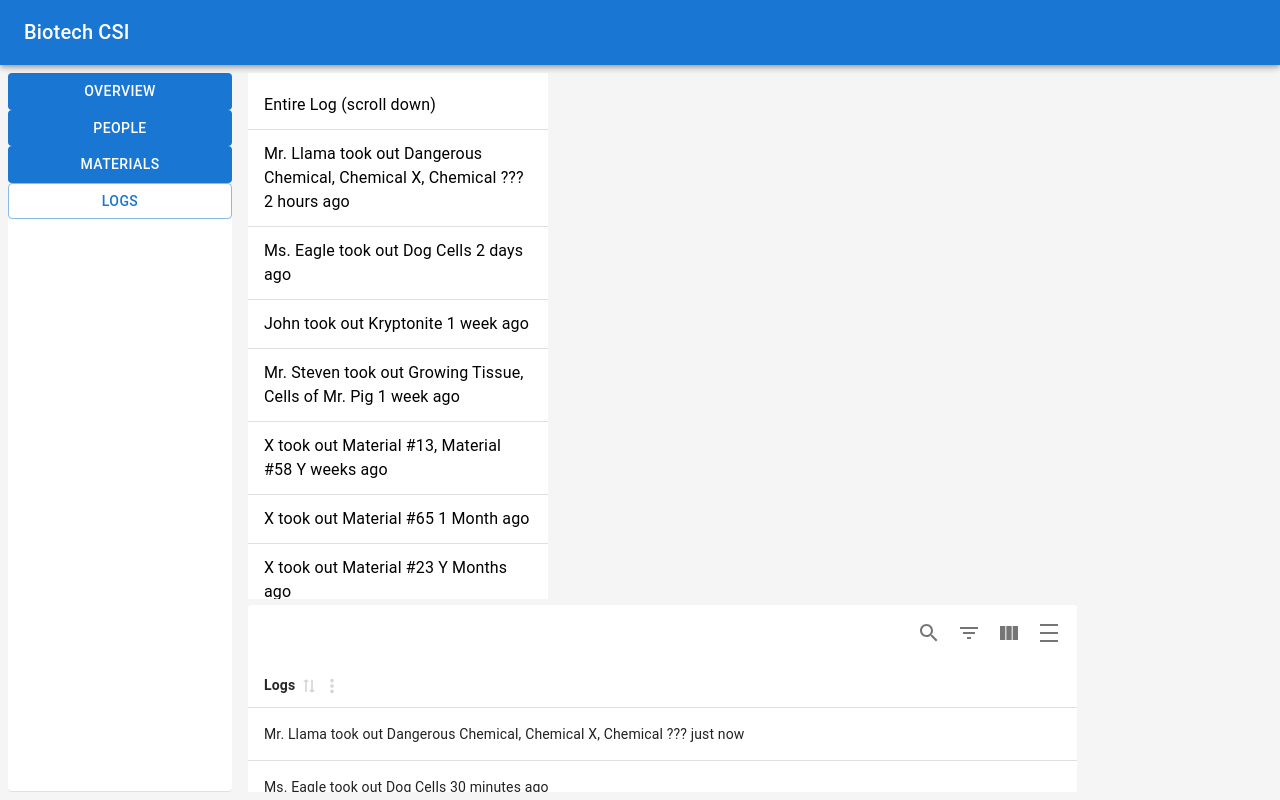
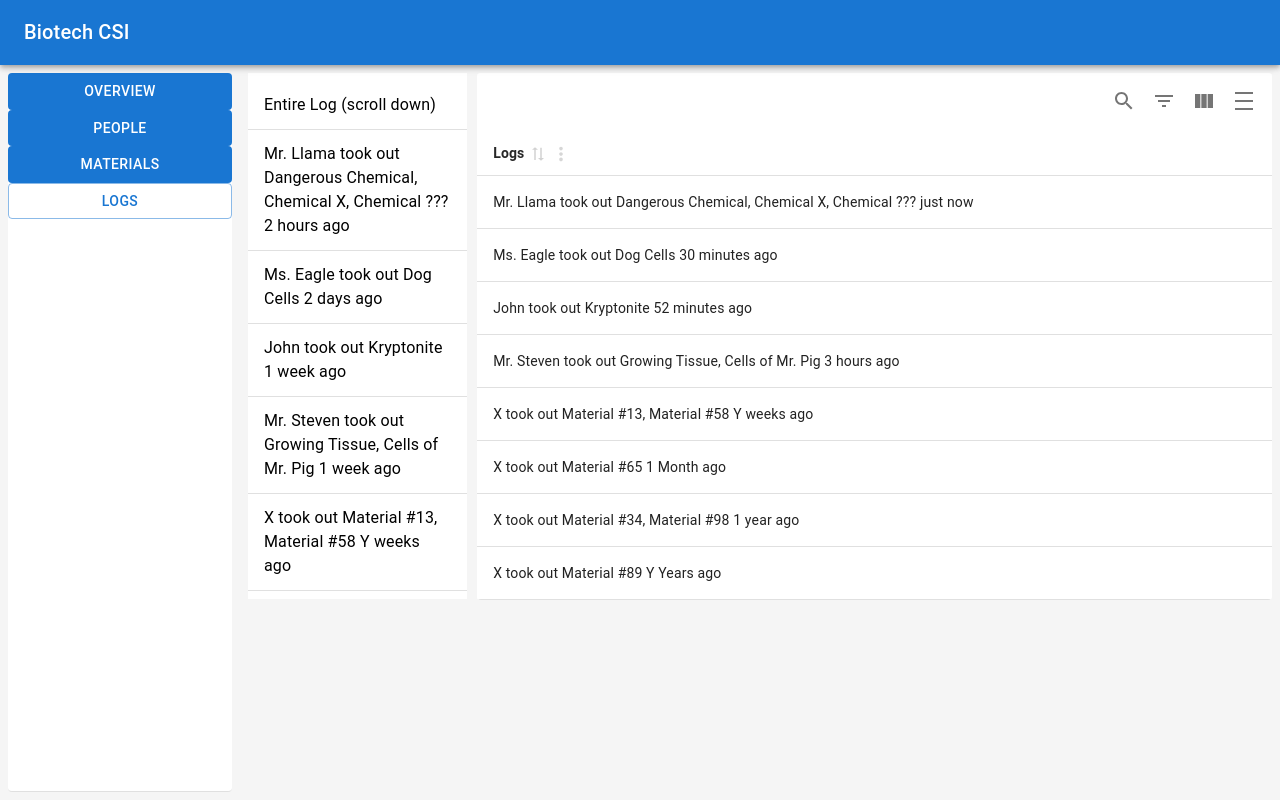
Before and after one commit to Minuteman-PWD-2025/Biotech-CSI, a Next.js app: page /logs in a window 1280 px wide. Built offline with nearby package versions, Linux system fonts and the light colour scheme.

Commit message:
made it so when the window gets smaller the boxes don't move anymore

```diff
--- a/src/app/logs/page.tsx
+++ b/src/app/logs/page.tsx
@@ -79,7 +79,8 @@ export default function Data() {
 
     return (
         <div className="tab">
-            <div className='div1' style={{display: 'inline-block', paddingRight: '10px'}}>
+            <div className='wrapper' style={{display: 'flex'}}>
+                <div className='box' style={{float: 'left', paddingRight: '10px'}}>
                     <List sx={style}>
                         <ListItem divider>
                             <ListItemText primary="Entire Log (scroll down)" />
@@ -113,8 +114,9 @@ export default function Data() {
                         </ListItem>
                     </List>
                 </div>
-          <div className="div2" style={{display: 'inline-block', width: '81%'}}>
+                <div className='grid-item' style ={{float: 'right', width: '85vw'}}>
                     <MaterialReactTable table={table}/>
+                </div>
             </div>
         </div>
     );
```
Lines whose indentation alone changed are shown as unchanged.
